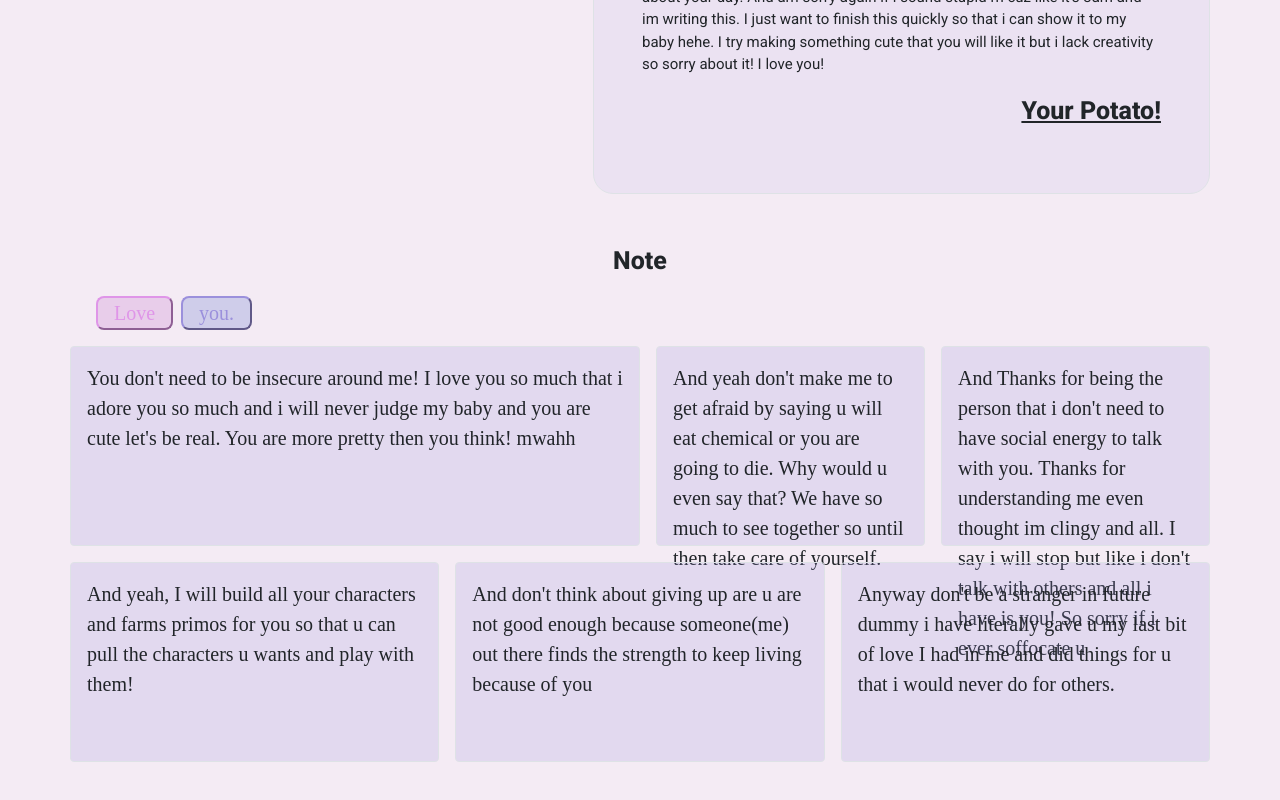
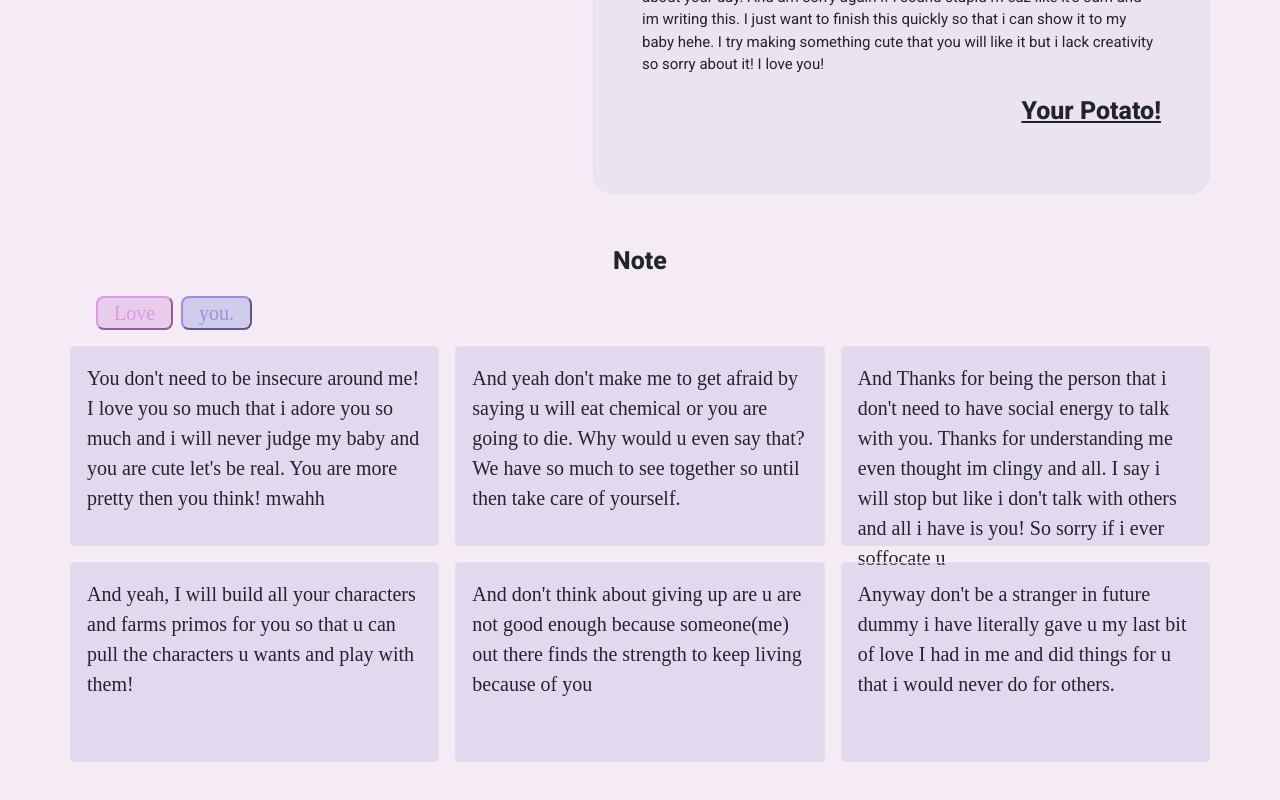
Before and after one commit to kitkatcodeskitty/her, a plain HTML site: page home.html in a window 1280 px wide. Shown: the part 1014-1814 px from the top of the page. Drawn offline with nearby package versions, Linux system fonts and the light colour scheme; a web font is replaced by a local one.

Commit message:
add code

```diff
--- a/home.html
+++ b/home.html
@@ -114,7 +114,7 @@
 
 <div class="container mt-3">
     <div class="row gap-3">
-        <div class="col border col-sm-6 card p-3">
+        <div class="col border  card p-3">
             You don't need to be insecure around me! I love you so much that i adore you so much
             and i will never judge my baby and you are cute let's be real.
             You are more pretty then you think! mwahh
```
